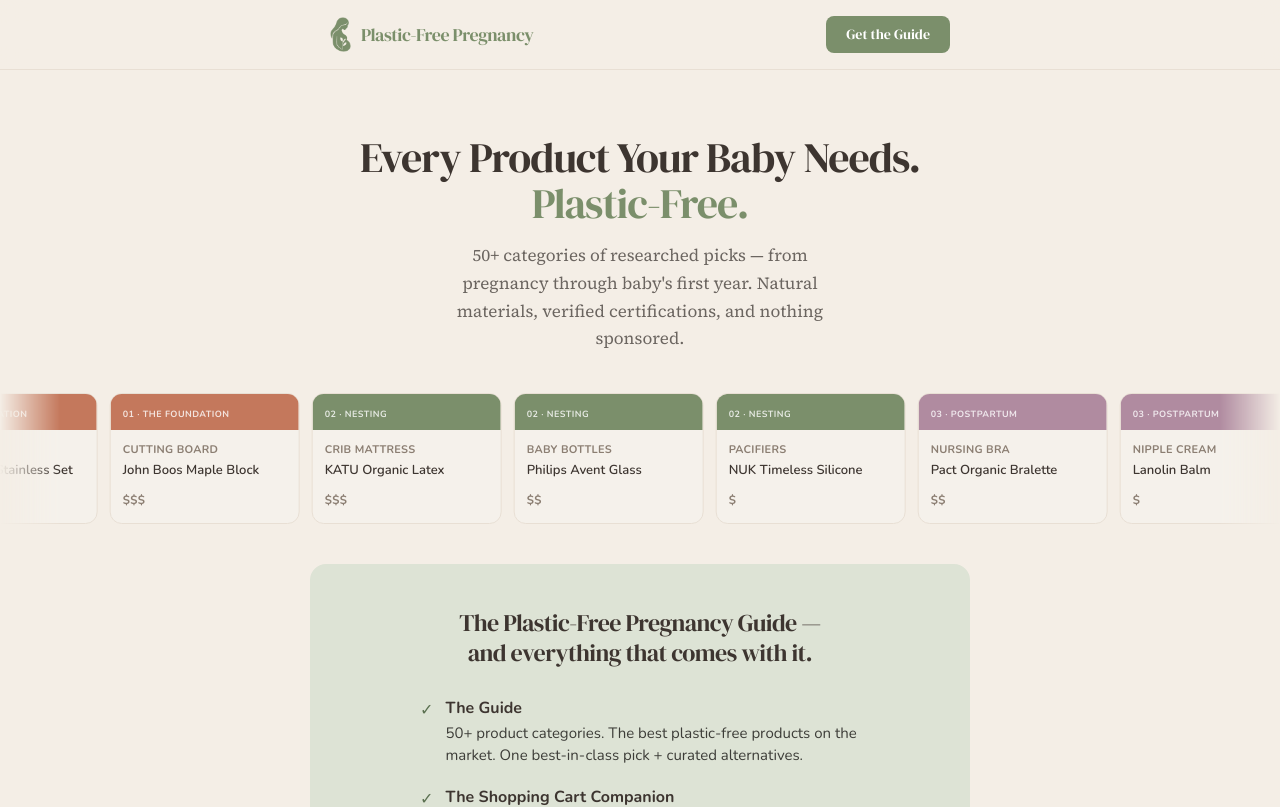
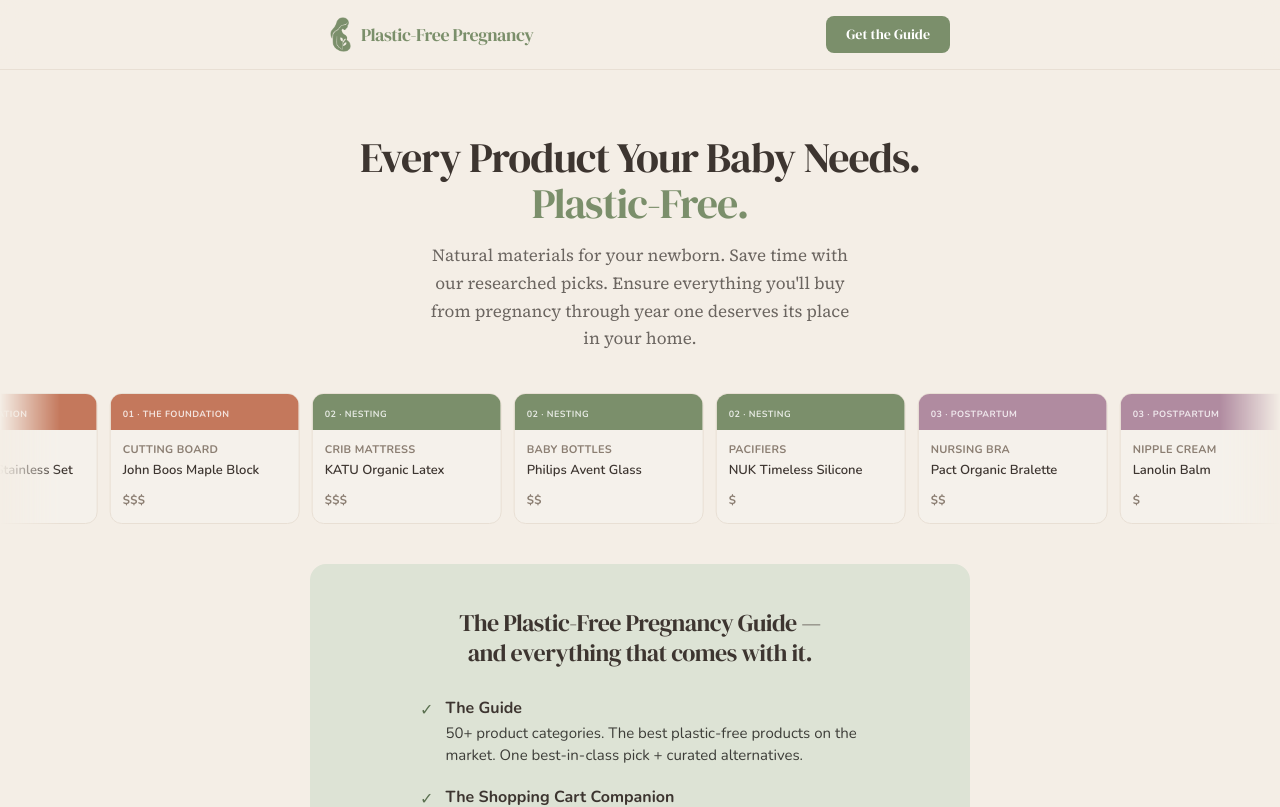
Before and after one commit to davinbokaie/plastic-free-pregnancy, a Next.js app: page / in a window 1280 px wide. Shown: the top 807 px of the page. Built offline with nearby package versions, Linux system fonts and the light colour scheme.

Commit message:
language

```diff
--- a/src/components/Hero.tsx
+++ b/src/components/Hero.tsx
@@ -7,7 +7,7 @@
         <span className="text-sage">Plastic-Free.</span>
       </h1>
       <p className="font-body text-[16px] sm:text-[17px] text-txt-secondary leading-relaxed max-w-[420px] mx-auto">
-        50+ categories of researched picks — from pregnancy through baby&apos;s first year. Natural materials, verified certifications, and nothing sponsored.
+        Natural materials for your newborn. Save time with our researched picks. Ensure everything you&apos;ll buy from pregnancy through year one deserves its place in your home.
       </p>
     </section>
   );
```
